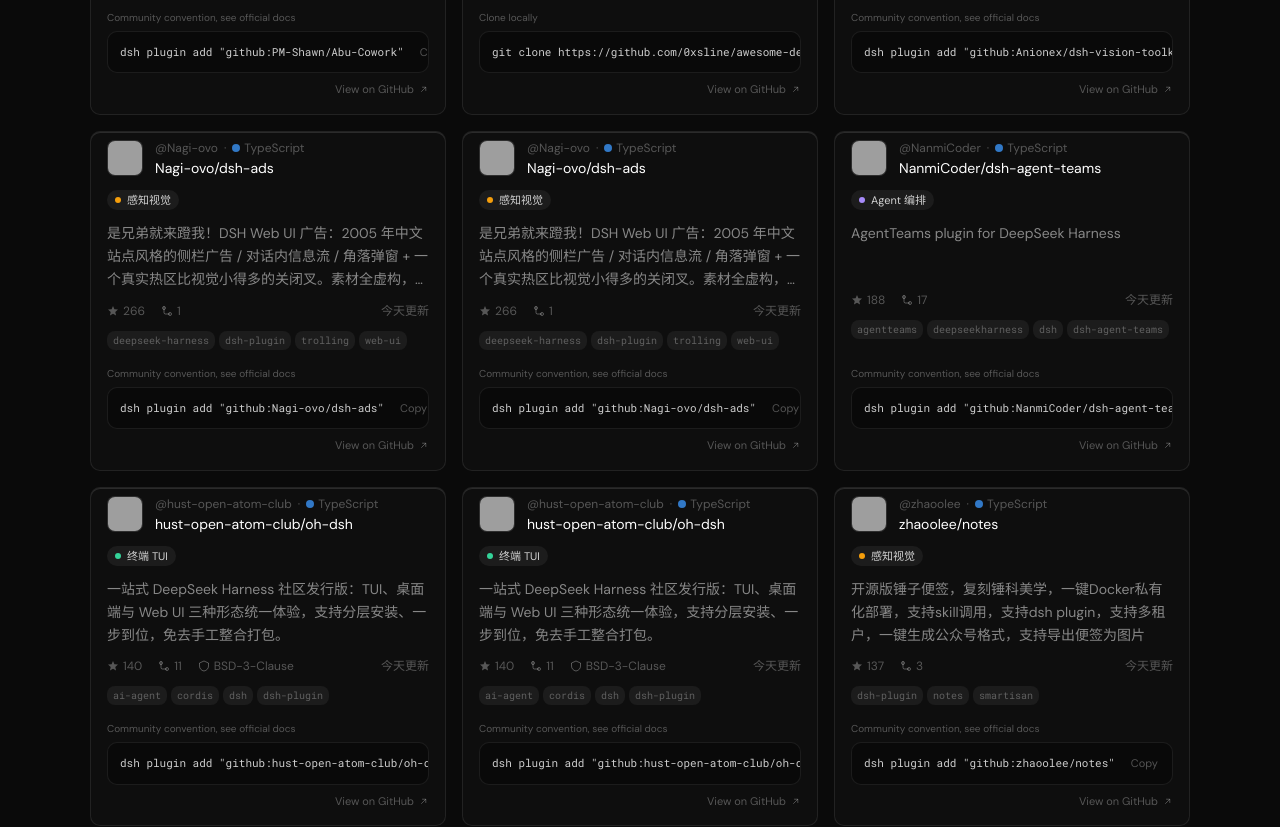
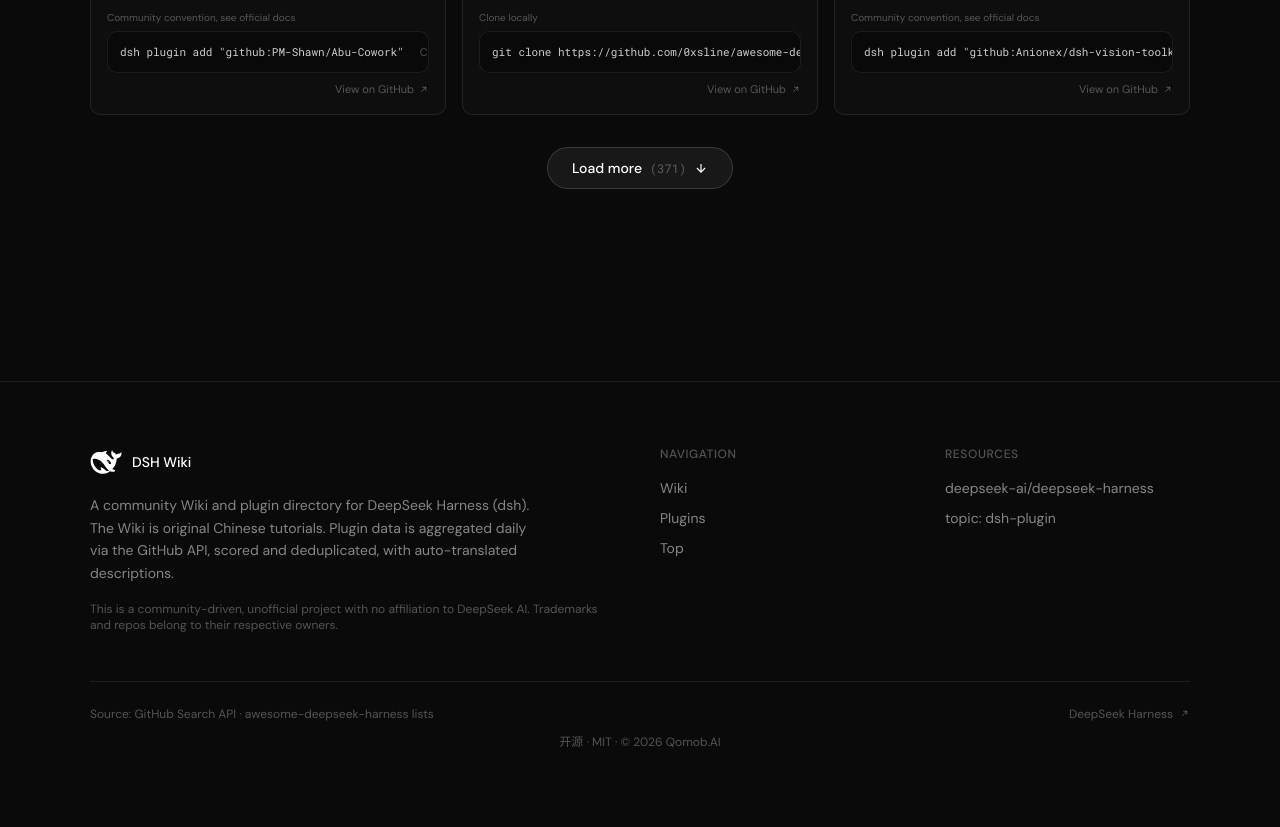
Before and after one commit to qomob/DSHwiki, a React (Vite) app: page / in a window 1280 px wide. Shown: the part 4720-5547 px from the top of the page. Built offline with nearby package versions, Linux system fonts and the light colour scheme; grey boxes are pictures that could not be loaded.

Commit message:
feat: 插件列表点击加载更多分页(每页18个)

```diff
--- a/src/components/HubSection.jsx
+++ b/src/components/HubSection.jsx
@@ -17,6 +17,11 @@
   const [selLang, setSelLang] = useState('all')
   const [query, setQuery] = useState('')
   const [sort, setSort] = useState('stars')
+  const [visibleCount, setVisibleCount] = useState(18)
+  const PAGE_SIZE = 18
+
+  // 筛选条件变化时重置可见数量
+  const resetVisible = () => setVisibleCount(PAGE_SIZE)
 
   const languages = useMemo(() => {
     const m = new Map()
@@ -128,7 +133,7 @@
                 <button
                   key={c.id}
                   type="button"
-                  onClick={() => setCat(c.id)}
+                  onClick={() => { setCat(c.id); resetVisible() }}
                   className={`inline-flex items-center gap-1.5 rounded-pill border px-3 py-1.5 text-xs transition-colors ${
                     active
                       ? 'border-border-secondary bg-surface-raised text-fg'
@@ -160,14 +165,14 @@
               <input
                 type="search"
                 value={query}
-                onChange={(e) => setQuery(e.target.value)}
+                onChange={(e) => { setQuery(e.target.value); resetVisible() }}
                 placeholder={t.searchPlaceholder}
                 className="w-full rounded-[10px] border border-border-subtle bg-surface-2 py-2 pl-9 pr-3 text-sm text-fg placeholder:text-fg-dim focus:border-border-secondary focus:outline-none"
               />
             </div>
             <select
               value={selLang}
-              onChange={(e) => setSelLang(e.target.value)}
+              onChange={(e) => { setSelLang(e.target.value); resetVisible() }}
               className="rounded-[10px] border border-border-subtle bg-surface-2 px-3 py-2 text-sm text-fg-muted focus:border-border-secondary focus:outline-none"
             >
               <option value="all">{t.allLangs}</option>
@@ -179,7 +184,7 @@
             </select>
             <select
               value={sort}
-              onChange={(e) => setSort(e.target.value)}
+              onChange={(e) => { setSort(e.target.value); resetVisible() }}
               className="rounded-[10px] border border-border-subtle bg-surface-2 px-3 py-2 text-sm text-fg-muted focus:border-border-secondary focus:outline-none"
             >
               {SORT_OPTIONS.map((s) => (
@@ -196,13 +201,37 @@
           {t.showing} <span className="font-mono text-fg-secondary">{filtered.length}</span> {t.of} {repos.length} {t.plugins}
         </div>
 
-        {/* 卡片网格 */}
+        {/* 卡片网格——分页显示 */}
         {filtered.length > 0 ? (
-          <div className="mt-4 grid gap-4 sm:grid-cols-2 lg:grid-cols-3">
-            {filtered.map((r) => (
-              <RepoCard key={r.id} repo={r} />
-            ))}
-          </div>
+          <>
+            <div className="mt-4 grid gap-4 sm:grid-cols-2 lg:grid-cols-3">
+              {filtered.slice(0, visibleCount).map((r) => (
+                <RepoCard key={r.id} repo={r} />
+              ))}
+            </div>
+
+            {/* 加载更多 */}
+            {visibleCount < filtered.length && (
+              <div className="mt-8 flex justify-center">
+                <button
+                  type="button"
+                  onClick={() => setVisibleCount((v) => v + PAGE_SIZE)}
+                  className="ds-btn-secondary inline-flex items-center gap-2 !px-6 !py-2.5 !text-sm"
+                >
+                  {t.loadMore}
+                  <span className="font-mono text-xs text-fg-dim">
+                    ({filtered.length - visibleCount})
+                  </span>
+                  <svg width="14" height="14" viewBox="0 0 24 24" fill="none" stroke="currentColor" strokeWidth="2">
+                    <path d="M12 5v14M5 12l7 7 7-7" />
+                  </svg>
+                </button>
+              </div>
+            )}
+            {visibleCount >= filtered.length && filtered.length > PAGE_SIZE && (
+              <div className="mt-8 text-center text-xs text-fg-dim">{t.loadedAll}</div>
+            )}
+          </>
         ) : (
           <div className="mt-10 rounded-[16px] border border-border-subtle border-dashed bg-surface-2 py-16 text-center">
             <div className="text-sm text-fg-muted">{t.noMatch}</div>
@@ -212,6 +241,7 @@
                 setCat('all')
                 setSelLang('all')
                 setQuery('')
+                resetVisible()
               }}
               className="ds-btn-secondary mt-3 !px-3 !py-1.5 !text-xs"
             >
--- a/src/i18n/ui.js
+++ b/src/i18n/ui.js
@@ -56,6 +56,8 @@
       copy: '复制',
       copied: '已复制',
       viewGithub: '在 GitHub 查看',
+      loadMore: '加载更多',
+      loadedAll: '已加载全部',
     },
     footer: {
       desc: '围绕 DeepSeek Harness (dsh) 的中文 Wiki 与插件聚合站点。Wiki 部分为原创中文教程，DSH 插件数据每日通过 GitHub 官方接口聚合，按相关度评分、去重后上架，外文简介自动翻译为中文。',
@@ -122,6 +124,8 @@
       copy: 'Copy',
       copied: 'Copied',
       viewGithub: 'View on GitHub',
+      loadMore: 'Load more',
+      loadedAll: 'All loaded',
     },
     footer: {
       desc: 'A community Wiki and plugin directory for DeepSeek Harness (dsh). The Wiki is original Chinese tutorials. Plugin data is aggregated daily via the GitHub API, scored and deduplicated, with auto-translated descriptions.',
```
